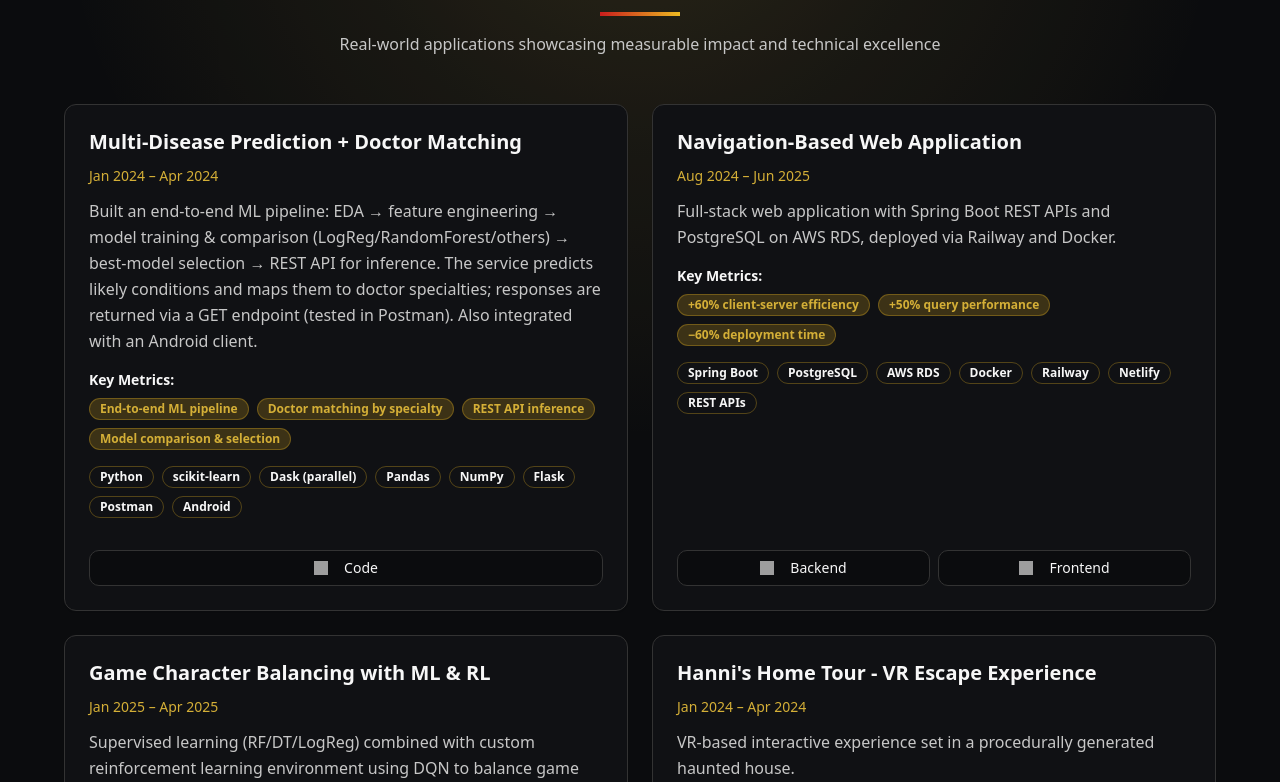
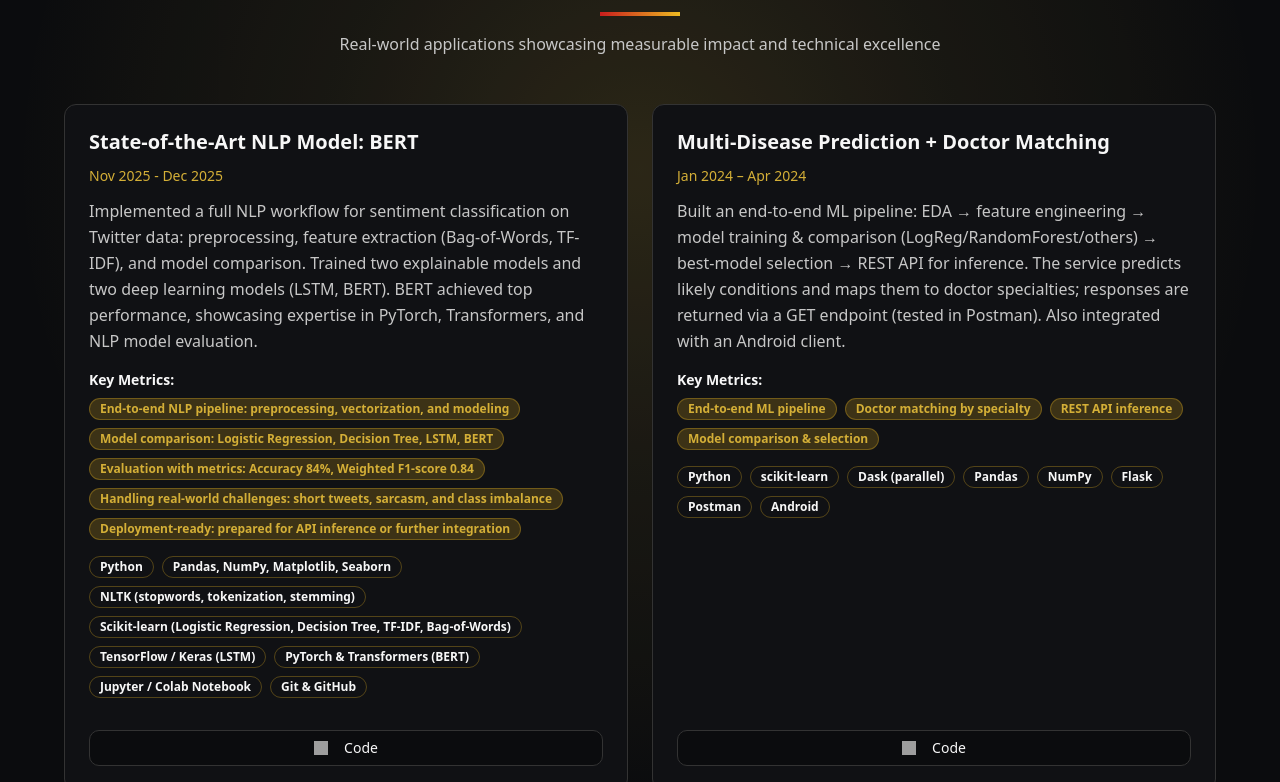
Before and after one commit to Gokulnaath07/gryffindor-tech-port, a React (Vite) app: page / in a window 1280 px wide. Shown: the part 4998-5780 px from the top of the page. Built offline with nearby package versions, Linux system fonts and the light colour scheme; grey boxes are pictures that could not be loaded.

Commit message:
Added new BERT project.

```diff
--- a/src/components/Experience.tsx
+++ b/src/components/Experience.tsx
@@ -44,7 +44,7 @@ const Experience = () => {
 {
   company: "Wright State University – Office of Disability Services (ODS)",
   role: "Personal Assistant",
-  period: "Jan 2024 – Present",
+  period: "Jan 2024 – Dec 2025",
   location: "Dayton, OH",
   achievements: [
     "Assist a student with physical disabilities during lectures and lab sessions by providing mobility support and helping navigate the campus environment",
--- a/src/components/Projects.tsx
+++ b/src/components/Projects.tsx
@@ -8,6 +8,29 @@ import { useScrollAnimation } from "@/hooks/use-scroll-animation";
 const Projects = () => {
   const { ref, isVisible } = useScrollAnimation<HTMLDivElement>(0.2);
   const projects = [
+    {
+      title: "State-of-the-Art NLP Model: BERT",
+      period: "Nov 2025 - Dec 2025",
+      description:"Implemented a full NLP workflow for sentiment classification on Twitter data: preprocessing, feature extraction (Bag-of-Words, TF-IDF), and model comparison. Trained two explainable models and two deep learning models (LSTM, BERT). BERT achieved top performance, showcasing expertise in PyTorch, Transformers, and NLP model evaluation.",
+      metrics : [
+        "End-to-end NLP pipeline: preprocessing, vectorization, and modeling",
+        "Model comparison: Logistic Regression, Decision Tree, LSTM, BERT",
+        "Evaluation with metrics: Accuracy 84%, Weighted F1-score 0.84",
+        "Handling real-world challenges: short tweets, sarcasm, and class imbalance",
+        "Deployment-ready: prepared for API inference or further integration"
+      ],
+      tech: [
+        "Python",
+        "Pandas, NumPy, Matplotlib, Seaborn",
+        "NLTK (stopwords, tokenization, stemming)",
+        "Scikit-learn (Logistic Regression, Decision Tree, TF-IDF, Bag-of-Words)",
+        "TensorFlow / Keras (LSTM)",
+        "PyTorch & Transformers (BERT)",
+        "Jupyter / Colab Notebook",
+        "Git & GitHub"
+      ],
+      githubUrl: "https://github.com/Gokulnaath07/MachineLearning/tree/main/NLP%20Project"
+    },
     {
       title: "Multi‑Disease Prediction + Doctor Matching",
       period: "Jan 2024 – Apr 2024",
```
